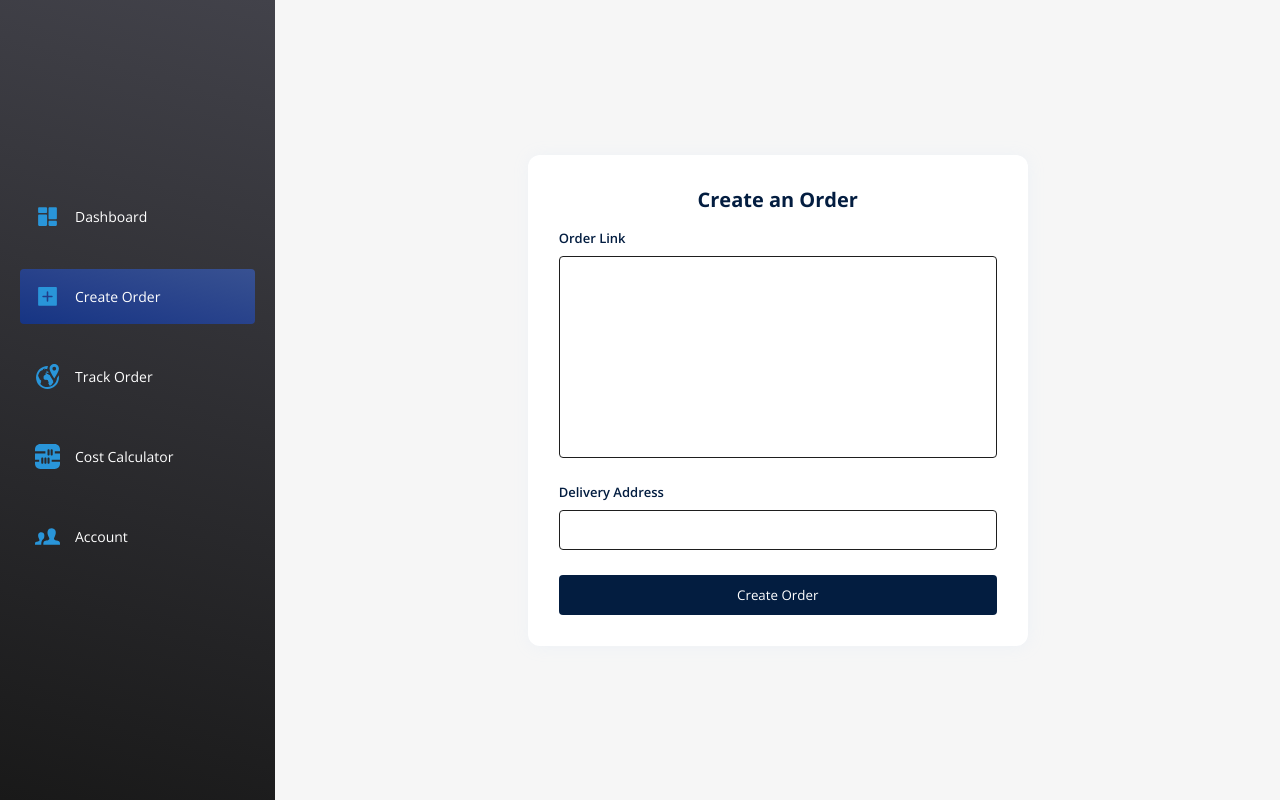
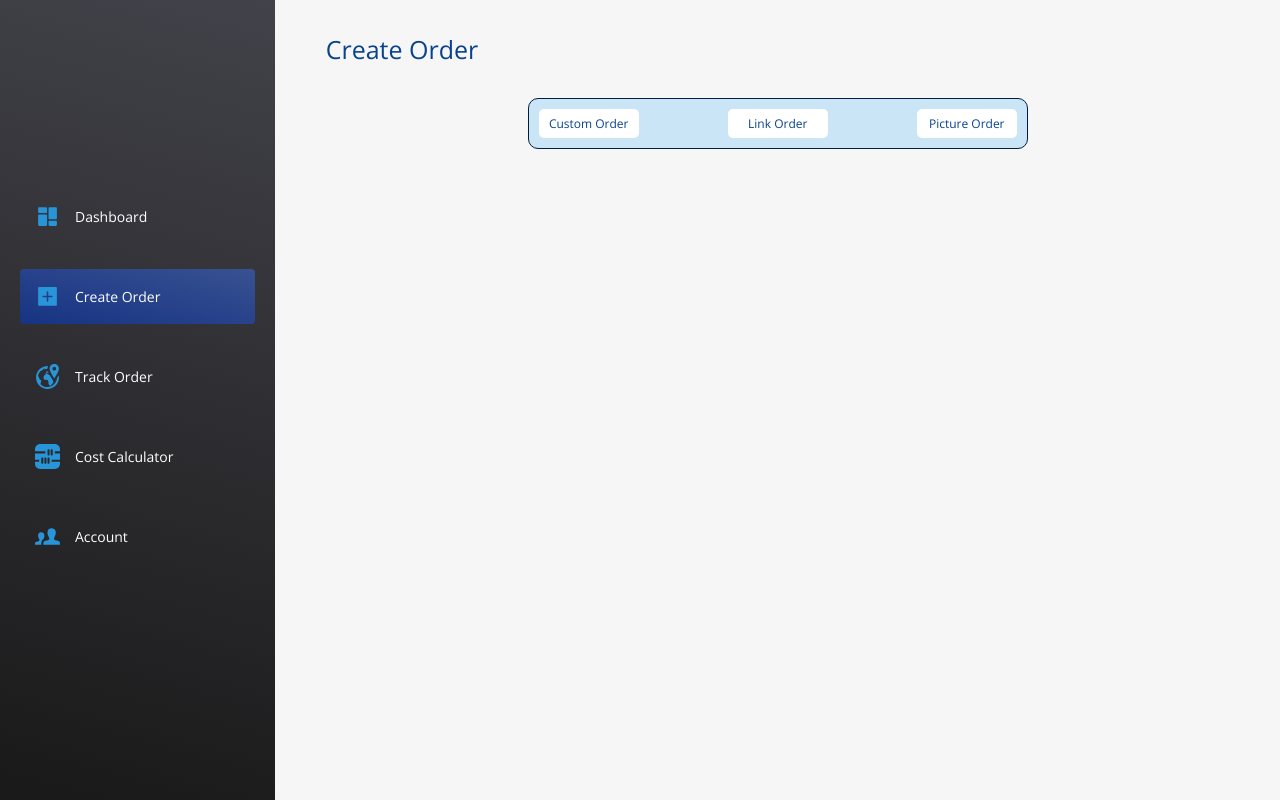
Before and after one commit to rambey-coder/checkit-enterprise, a React (Create React App) app: page /create-order in a window 1280 px wide. Built offline with nearby package versions, Linux system fonts and the light colour scheme; sample sign-in values are in the browser's storage.

Commit message:
refactor

```diff
--- a/src/App.js
+++ b/src/App.js
@@ -9,11 +9,12 @@ import SignUp from "./pages/signUp/SignUp";
 import Account from "./pages/Account/Account";
 import Dashboard from "./pages/Dashboard/Dashboard";
 import TrackOrder from "./pages/TrackOrder/TrackOrder";
-import CreateOrder from "./pages/CreateOrder/CreateOrder";
+// import CreateOrder from "./pages/CreateOrder/CreateOrder";
 import VerifyAccount from "./pages/Verify/VerifyAccount";
 import Error from "./pages/Error/Error";
 import AdminOrderDetails from "./pages/TrackOrder/Admin/AdminOrderDetails";
 import AdminOrder from "./pages/TrackOrder/AdminOrder/AdminOrder";
+import CreateOrdersPage from "./pages/CreateOrder/CreateOrdersPage";
 
 function App() {
   return (
@@ -33,7 +34,8 @@ function App() {
           <Route path="/profile" element={<Dashboard />} />
           <Route path="/account" element={<Account />} />
           <Route path="/track-order" element={<TrackOrder />} />
-          <Route path="/create-order" element={<CreateOrder />} />
+          {/* <Route path="/create-order" element={<CreateOrder />} /> */}
+          <Route path="/create-order" element={<CreateOrdersPage />} />
           <Route path="/order-detail/:id" element={<AdminOrderDetails />} />
           <Route path="/admin-order" element={<AdminOrder />} />
         </Route>
--- /dev/null
+++ b/src/pages/CreateOrder/CreateOrdersPage.js
@@ -0,0 +1,33 @@
+import { React, useState } from "react";
+import LinkOrder from "./OrderType/LinkOrder";
+import CustomOrder from "./OrderType/CustomOrder";
+import PictureOrder from "./OrderType/PictureOrder";
+import style from "./CreateOrdersPage.module.css";
+
+const CreateOrdersPage = () => {
+  const [toggleMode, setToggleMode] = useState();
+
+  const handleMode = (e) => {
+    setToggleMode(e);
+  };
+  return (
+    <div className={style.container}>
+      <h1>Create Order</h1>
+      {/* <p>Different Ways to create order</p> */}
+
+      <div className={style.controller}>
+        <div onClick={() => handleMode(0)}>Custom Order</div>
+        <div onClick={() => handleMode(1)}>Link Order</div>
+        <div onClick={() => handleMode(2)}>Picture Order</div>
+      </div>
+
+      <div className={style.order_type}>
+        {toggleMode === 0 && <CustomOrder />}
+        {toggleMode === 1 && <LinkOrder />}
+        {toggleMode === 2 && <PictureOrder />}
+      </div>
+    </div>
+  );
+};
+
+export default CreateOrdersPage;
--- /dev/null
+++ b/src/pages/CreateOrder/CreateOrdersPage.module.css
@@ -0,0 +1,34 @@
+.container {
+    width: 90%;
+    margin: 2rem auto 0 auto;
+}
+
+h1 {
+    color: #08428c;
+    font-weight: 400;
+    font-size: 25px;
+    margin-bottom: 2rem;
+}
+
+.controller {
+    display: flex;
+    align-items: center;
+    justify-content: space-between;
+    max-width: 500px;
+    background: #49b2f441;
+    margin: auto;
+    border-radius: 10px;
+    border: 1px solid #031D40;
+    padding: 10px;
+}
+
+.controller > div {
+    width: 100px;
+    background: #fff;
+    padding: 6px;
+    font-size: 12px;
+    text-align: center;
+    border-radius: 5px;
+    color: #08428c;
+    cursor: pointer;
+}
--- /dev/null
+++ b/src/pages/CreateOrder/OrderType/CustomOrder.js
@@ -0,0 +1,9 @@
+import React from 'react'
+
+const CustomOrder = () => {
+  return (
+    <div>CustomOrder</div>
+  )
+}
+
+export default CustomOrder
--- /dev/null
+++ b/src/pages/CreateOrder/OrderType/LinkOrder.js
@@ -0,0 +1,9 @@
+import React from 'react'
+
+const LinkOrder = () => {
+  return (
+    <div>LinkOrder</div>
+  )
+}
+
+export default LinkOrder
--- /dev/null
+++ b/src/pages/CreateOrder/OrderType/PictureOrder.js
@@ -0,0 +1,9 @@
+import React from 'react'
+
+const PictureOrder = () => {
+  return (
+    <div>PictureOrder</div>
+  )
+}
+
+export default PictureOrder
```
Also changed, not shown: src/pages/CreateOrder/OrderType/Home.js (added, +9 -0 lines), src/services/auth-header.js (deleted, +0 -9 lines), src/services/auth-service.js (deleted, +0 -37 lines), src/services/user-service.js (deleted, +0 -24 lines).
